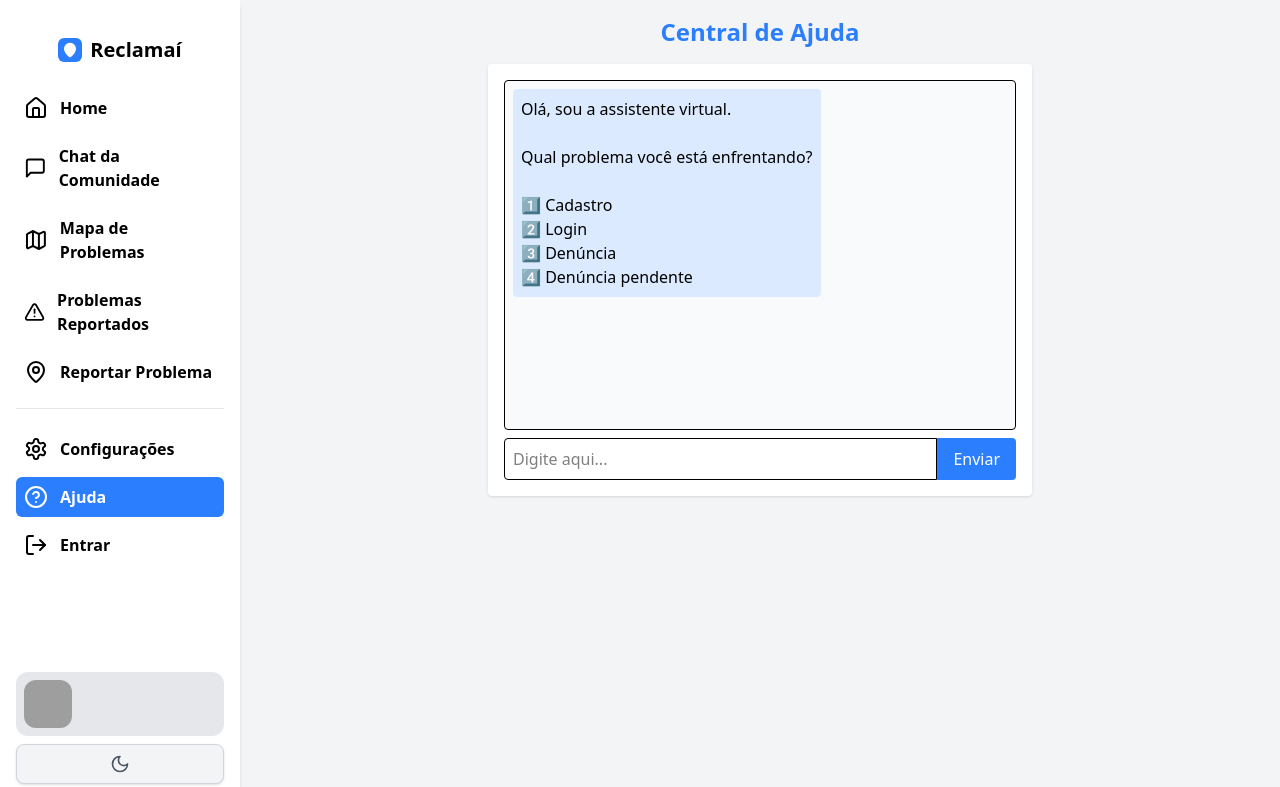
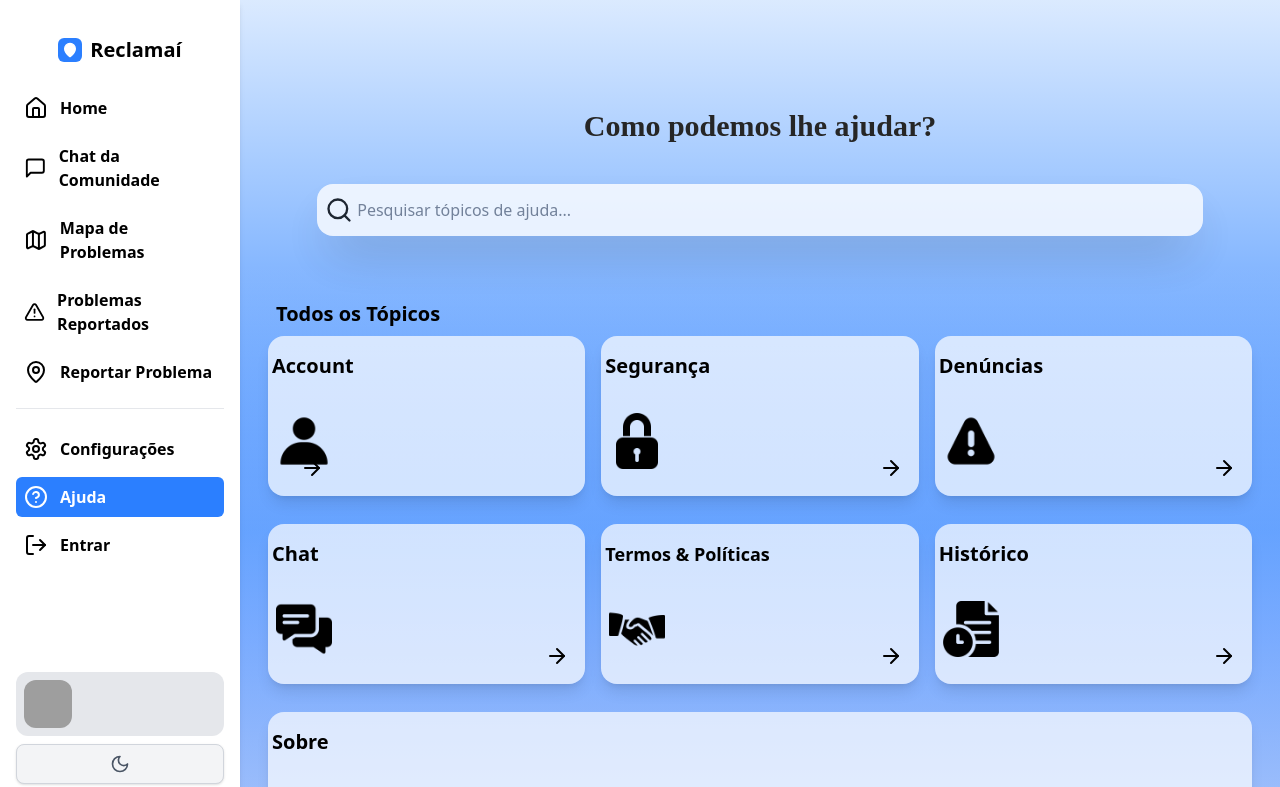
Before and after one commit to FelipePhRosa/Reclamai, a React (Vite) app in the folder frontend/: page /help in a window 1280 px wide. Shown: the top 787 px of the page. Built offline with nearby package versions, Linux system fonts and the light colour scheme; no server answers; grey boxes are pictures that could not be loaded.

Commit message:
New Page: about.

```diff
--- a/frontend/src/pages/Ajuda.jsx
+++ b/frontend/src/pages/Ajuda.jsx
@@ -1,134 +1,183 @@
-import React, { useState } from "react";
+import React, { useEffect, useRef, useState } from "react";
 import Layout from "../components/Layout";
+import { useNavigate } from "react-router-dom";
+import { ArrowRight, Search, ToggleLeft } from "lucide-react";
+import Perfil from '../icons/perfil.png'
+import Chat from '../icons/chat.png'
+import History from '../icons/history.png'
+import Sobre from '../icons/image.png'
+import Padlock from '../icons/padlock.png'
+import Reports from '../icons/reports.png'
+import Terms from '../icons/terms.png'
 
-function Ajuda() {
-  const [mensagens, setMensagens] = useState([
-    {
-      remetente: "bot",
-      texto:
-        "Olá, sou a assistente virtual.\n\nQual problema você está enfrentando?\n\n1️⃣ Cadastro\n2️⃣ Login\n3️⃣ Denúncia\n4️⃣ Denúncia pendente",
-    },
-  ]);
-  const [entrada, setEntrada] = useState("");
-  const [etapa, setEtapa] = useState("inicio");
 
-  const respostas = {
-    "1": "Para se cadastrar, vá até a página de cadastro e preencha todos os campos obrigatórios.",
-    "cadastro": "Para se cadastrar, vá até a página de cadastro e preencha todos os campos obrigatórios.",
+export default function Ajuda() {
+  const [open, setOpen] = useState(null);
+  const navigate = useNavigate();
 
-    "2": "Se você está com problemas de login, verifique seu email e senha. Caso tenha esquecido a senha, clique em 'Esqueci minha senha'.",
-    "login": "Se você está com problemas de login, verifique seu email e senha. Caso tenha esquecido a senha, clique em 'Esqueci minha senha'.",
-
-    "3": "Para fazer uma denúncia, vá até a aba 'Reportar Problema' e preencha o formulário com os detalhes.",
-    "denúncia": "Para fazer uma denúncia, vá até a aba 'Reportar Problema' e preencha o formulário com os detalhes.",
-    "denuncia": "Para fazer uma denúncia, vá até a aba 'Reportar Problema' e preencha o formulário com os detalhes.",
-
-    "4": "Sua denúncia está em análise. Em breve, um administrador irá aprovar ou reprovar, dependendo da veracidade da situação.",
-    "denúncia pendente": "Sua denúncia está em análise. Em breve, um administrador irá aprovar ou reprovar, dependendo da veracidade da situação.",
-    "denuncia pendente": "Sua denúncia está em análise. Em breve, um administrador irá aprovar ou reprovar, dependendo da veracidade da situação.",
-  };
-
-  const reiniciarAjuda = () => {
-    setMensagens((prev) => [
-      ...prev,
-      {
-        remetente: "bot",
-        texto:
-          "\nCom o que mais posso te ajudar?\n\n1️⃣ Cadastro\n2️⃣ Login\n3️⃣ Denúncia\n4️⃣ Denúncia pendente",
-      },
-    ]);
-    setEtapa("inicio");
-  };
-
-  const handleEnviar = () => {
-    const pergunta = entrada.trim().toLowerCase();
-    if (!pergunta) return;
-
-    const novaMensagemUsuario = { remetente: "usuário", texto: entrada };
-    setMensagens((prev) => [...prev, novaMensagemUsuario]);
-    setEntrada("");
-
-    if (etapa === "inicio") {
-      if (respostas[pergunta]) {
-        const respostaBot = respostas[pergunta];
-        setMensagens((prev) => [
-          ...prev,
-          { remetente: "bot", texto: respostaBot },
-          { remetente: "bot", texto: "Posso te ajudar com mais alguma coisa? (Sim/Não)" },
-        ]);
-        setEtapa("continuar");
-      } else {
-        setMensagens((prev) => [
-          ...prev,
-          { remetente: "bot", texto: "Desculpe, não entendi. Escolha uma opção válida (1-4)." },
-        ]);
-      }
-    } else if (etapa === "continuar") {
-      if (pergunta === "sim") {
-        reiniciarAjuda();
-      } else if (pergunta === "não" || pergunta === "nao") {
-        setMensagens((prev) => [
-          ...prev,
-          { remetente: "bot", texto: "Tudo bem! Se precisar de mais ajuda, é só digitar abaixo." },
-        ]);
-        setEtapa("final");
-      } else {
-        setMensagens((prev) => [
-          ...prev,
-          { remetente: "bot", texto: "Por favor, responda com 'Sim' ou 'Não'." },
-        ]);
-      }
-    } else if (etapa === "final") {
-
-      reiniciarAjuda();
-    }
+  const toggleOpen = (item) => {
+    setOpen(open === item ? null : item);
   };
 
   return (
     <Layout>
-      <div className="max-w-xl mx-auto p-4">
-        <h1 className="text-2xl font-bold mb-4 text-center text-blue-500">Central de Ajuda</h1>
+      <div className="bg-gradient-to-b from-blue-100 via-blue-500 to-blue-700 dark:from-gray-900 dark:via-gray-800 dark:to-gray-700 min-h-screen">
+        <div className="min-w-80% min-h-fit flex flex-col items-center p-7">
+          <p className="text-neutral-800 dark:text-white text-2xl font-[Poppins] font-semibold lg:mt-20 lg:text-3xl">Como podemos lhe ajudar?</p>
+          <div className="w-[90%] bg-white opacity-80 h-13 mt-10 rounded-2xl flex items-center shadow-2xl">
+            <Search className="size-7 ml-2" />
+            <input type="text" placeholder="Pesquisar tópicos de ajuda..." className="min-w-[80%] focus:outline-0 p-1 font-sans bg-white/80 placeholder:text-gray-500 dark:placeholder:text-black" />
+          </div>
+        </div>
 
-        <div className="bg-white shadow rounded p-4">
-          <div className="h-[350px]  overflow-y-auto border p-2 mb-2 rounded bg-gray-50">
-            {mensagens.map((msg, index) => (
-              <div
-                key={index}
-                className={`mb-2 flex ${
-                  msg.remetente === "bot" ? "justify-start" : "justify-end"
-                }`}
-              >
-                <span
-                  className={`inline-block p-2 rounded max-w-[80%] whitespace-pre-wrap ${
-                    msg.remetente === "bot"
-                      ? "bg-blue-100 text-left"
-                      : "bg-green-100 text-right"
-                  }`}
-                >
-                  {msg.texto}
-                </span>
+        <div className="p-7 bg-gradient-to-t from-blue-100 via-green-10 to-blue-250 dark:from-gray-900 dark:via-gray-800 dark:to-gray-700 min-h-screen">
+          <p className="p-2 font-sans text-xl font-bold text-black dark:text-white">Todos os Tópicos</p>
+          <div className="grid grid-cols-1 sm:grid-cols-2 md:grid-cols-3 lg:grid-cols-3 gap-y-7 gap-x-4 text-black">
+
+            <div className="relative">
+              <button onClick={() => toggleOpen("account")} className="bg-white/70 dark:bg-gray-500/80 min-h-[10rem] shadow-lg rounded-2xl  cursor-pointer flex flex-col relative w-full focus:outline-none focus-visible:outline-none">
+                <div className="p-1">
+                  <p className="flex justify-center mt-3 text-xl font-semibold dark:text-gray-200 dark:text-shadow-lg">Account</p>
+                </div>
+                <div className="border-t opacity-10"></div>
+                <div className="flex justify-center items-center flex-1 relative focus:outline-0">
+                  <img src={Perfil} alt="perfil" className="size-18 p-2 dark:shadow-lg dark:shadow-gray-400 rounded-xl" />
+                  <div className="absolute right-0 bottom-0 p-2 mx-2 my-2 dark:bg-white dark:rounded-xl">
+                    <ArrowRight className={`transition-transform duration-300 ${open === "account" ? "rotate-90" : "rotate-0"} dark:text-gray-800 dark:text-shadow-2lg`} />
+                  </div>
+                </div>
+              </button>
+              <div className={`transition-all duration-300 overflow-hidden ${open === "account" ? "max-h-40 opacity-100 mt-2" : "max-h-0 opacity-0"} dark:text-white/70`}>
+                <div className="bg-white dark:bg-gray-400/50 shadow-md rounded-xl p-4">
+                  <p> Para visualizar seu perfil, vá em configurações e clique em {""}
+                    <a onClick={() => navigate("/EditarPerfil")} className="text-blue-400 dark:text-white underline cursor-pointer">MINHA CONTA</a>
+                  </p>
+                </div>
               </div>
-            ))}
-          </div>
-          <div className="flex">
-            <input
-              type="text"
-              value={entrada}
-              onChange={(e) => setEntrada(e.target.value)}
-              placeholder="Digite aqui..."
-              className="flex-1 border p-2 rounded-l"
-            />
-            <button
-              onClick={handleEnviar}
-              className="bg-blue-500 text-white px-4 rounded-r"
-            >
-              Enviar
-            </button>
+            </div>
+
+            <div className="relative">
+              <button onClick={() => toggleOpen("security")} className="bg-white/70 dark:bg-gray-500/80 min-h-[10rem] shadow-lg rounded-2xl cursor-pointer flex flex-col relative w-full focus:outline-none focus-visible:outline-none">
+                <div className="p-1">
+                  <p className="flex justify-center mt-3 text-xl font-semibold dark:text-gray-200 dark:text-shadow-lg">Segurança</p>
+                </div>
+                <div className="border-t opacity-10"></div>
+                <div className="flex justify-center items-center flex-1">
+                  <img src={Padlock} alt="segurança" className="size-18 p-2 dark:shadow-lg dark:shadow-gray-400 rounded-xl" />
+                  <div className="absolute right-0 bottom-0 p-2 mx-2 my-2 dark:bg-white dark:rounded-xl">
+                    <ArrowRight className={`transition-transform duration-300 ${open === "security" ? "rotate-90" : "rotate-0"}`} />
+                  </div>
+                </div>
+              </button>
+              <div className={`transition-all duration-300 overflow-hidden ${open === "security" ? "max-h-40 opacity-100 mt-2" : "max-h-0 opacity-0"} dark:text-white/70`}>
+                <div className="bg-white dark:bg-gray-400/50 shadow-md rounded-xl p-4">
+                  <p>Gerencie senhas, autenticação em duas etapas e privacidade da sua conta.</p>
+                </div>
+              </div>
+            </div>
+
+            <div className="relative">
+              <button onClick={() => toggleOpen("reports")} className="bg-white/70 dark:bg-gray-500/80 rounded-2xl min-h-[10rem] shadow-lg cursor-pointer flex flex-col w-full relative focus:outline-none focus-visible:outline-none">
+                <div className="p-1">
+                  <p className="flex justify-center mt-3 text-xl font-semibold dark:text-gray-200 dark:text-shadow-lg">Denúncias</p>
+                </div>
+                <div className="border-t opacity-10"></div>
+                <div className="flex justify-center items-center flex-1">
+                  <img src={Reports} alt="reports" className="size-18 p-2 dark:shadow-lg dark:shadow-gray-400 rounded-xl" />
+                  <div className="absolute right-0 bottom-0 p-2 mx-2 my-2 dark:bg-white dark:rounded-xl">
+                    <ArrowRight className={`transition-transform duration-300 ${open === "reports" ? "rotate-90" : "rotate-0"}`} />
+                  </div>
+                </div>
+              </button>
+              <div className={`transition-all duration-300 overflow-hidden ${open === "reports" ? "max-h-40 opacity-100 mt-2" : "max-h-0 opacity-0"} dark:text-white/70`}>
+                <div className="bg-white dark:bg-gray-400/50 shadow-md rounded-xl p-4">
+                  <p>Acompanhe e envie relatórios de problemas ou denúncias.</p>
+                </div>
+              </div>
+            </div>
+
+            <div className="relative">
+              <button onClick={() => toggleOpen("chat")} className="bg-white/70 dark:bg-gray-500/80 min-h-[10rem] shadow-lg rounded-2xl cursor-pointer flex flex-col w-full relative focus:outline-none focus-visible:outline-none">
+                <div className="p-1">
+                  <p className="flex justify-center mt-3 text-xl font-semibold dark:text-gray-200 dark:text-shadow-lg">Chat</p>
+                </div>
+                <div className="border-t opacity-10"></div>
+                <div className="flex justify-center items-center flex-1">
+                  <img src={Chat} alt="chat" className="size-18 p-2 dark:shadow-lg dark:shadow-gray-400 rounded-xl" />
+                  <div className="absolute right-0 bottom-0 p-2 mx-2 my-2 dark:bg-white dark:rounded-xl">
+                    <ArrowRight className={`transition-transform duration-300 ${open === "chat" ? "rotate-90" : "rotate-0"}`} />
+                  </div>
+                </div>
+              </button>
+              <div className={`transition-all duration-300 overflow-hidden ${open === "chat" ? "max-h-40 opacity-100 mt-2" : "max-h-0 opacity-0"} dark:text-white/70`}>
+                <div className="bg-white dark:bg-gray-400/50 shadow-md rounded-xl p-4">
+                  <p>Converse em tempo real com suporte ou outros usuários.</p>
+                </div>
+              </div>
+            </div>
+
+            <div className="relative">
+              <button onClick={() => toggleOpen("terms")} className="bg-white/70 dark:bg-gray-500/80 h-[10rem] shadow-lg rounded-2xl cursor-pointer flex flex-col w-full relative focus:outline-none focus-visible:outline-none">
+                <div className="p-1">
+                  <p className="flex justify-center mt-3 text-xl font-semibold md:text-lg dark:text-gray-200 dark:text-shadow-lg">Termos & Políticas</p>
+                </div>
+                <div className="border-t opacity-10"></div>
+                <div className="flex justify-center items-center flex-1">
+                  <img src={Terms} alt="terms" className="size-18 p-2 dark:shadow-lg dark:shadow-gray-400 rounded-xl" />
+                  <div className="absolute right-0 bottom-0 p-2 mx-2 my-2 dark:bg-white dark:rounded-xl">
+                    <ArrowRight className={`transition-transform duration-300 ${open === "terms" ? "rotate-90" : "rotate-0"}`} />
+                  </div>
+                </div>
+              </button>
+              <div className={`transition-all duration-300 overflow-hidden ${open === "terms" ? "max-h-40 opacity-100 mt-2" : "max-h-0 opacity-0"} dark:text-white/70`}>
+                <div className="bg-white dark:bg-gray-400/50 shadow-md rounded-xl p-4">
+                  <p>Leia nossos termos de uso e políticas de privacidade.</p>
+                </div>
+              </div>
+            </div>
+
+            <div className="relative">
+              <button onClick={() => toggleOpen("history")} className="bg-white/70 dark:bg-gray-500/80 h-[10rem] shadow-lg rounded-2xl cursor-pointer flex flex-col w-full relative focus:outline-none focus-visible:outline-none">
+                <div className="p-1">
+                  <p className="flex justify-center mt-3 text-xl font-semibold dark:text-gray-200 dark:text-shadow-lg">Histórico</p>
+                </div>
+                <div className="border-t opacity-10"></div>
+                <div className="flex justify-center items-center flex-1">
+                  <img src={History} alt="history" className="size-18 p-2 dark:shadow-lg dark:shadow-gray-400 rounded-xl" />
+                  <div className="absolute right-0 bottom-0 p-2 mx-2 my-2 dark:bg-white dark:rounded-xl">
+                    <ArrowRight className={`transition-transform duration-300 ${open === "history" ? "rotate-90" : "rotate-0"}`} />
+                  </div>
+                </div>
+              </button>
+              <div className={`transition-all duration-300 overflow-hidden ${open === "history" ? "max-h-40 opacity-100 mt-2" : "max-h-0 opacity-0"} dark:text-white/70`}>
+                <div className="bg-white dark:bg-gray-400/50 shadow-md rounded-xl p-4">
+                  <p>Veja suas atividades e interações anteriores.</p>
+                </div>
+              </div>
+            </div>
+
+            <div className="relative col-span-full mb-20">
+              <button onClick={() => toggleOpen("about")} className="bg-white/70 dark:bg-gray-500/80 h-[10rem] shadow-lg rounded-2xl cursor-pointer flex flex-col w-full relative focus:outline-none focus-visible:outline-none">
+                <div className="p-1">
+                  <p className="flex justify-center mt-3 text-xl font-semibold dark:text-gray-200 dark:text-shadow-lg">Sobre</p>
+                </div>
+                <div className="border-t opacity-10"></div>
+                <div className="flex justify-center items-center flex-1">
+                  <img src={Sobre} alt="about" className="size-18 p-2 dark:shadow-lg dark:shadow-gray-400 rounded-xl" />
+                  <div className="absolute right-0 bottom-0 p-2 mx-2 my-2 dark:bg-white dark:rounded-xl">
+                    <ArrowRight className={`transition-transform duration-300 ${open === "about" ? "rotate-90" : "rotate-0"}`} />
+                  </div>
+                </div>
+              </button>
+              <div className={`transition-all duration-300 overflow-hidden ${open === "about" ? "max-h-40 opacity-100 mt-2" : "max-h-0 opacity-0"} dark:text-white/70`}>
+                <div className="bg-white dark:bg-gray-400/50  shadow-md rounded-xl p-4">
+                  <p>Informações sobre este aplicativo. <a onClick={() => navigate("/about")} className="underline cursor-pointer text-blue-400 dark:text-white">MAIS</a></p>
+                </div>
+              </div>
+            </div>
           </div>
         </div>
       </div>
     </Layout>
   );
 }
-
-export default Ajuda;
```
